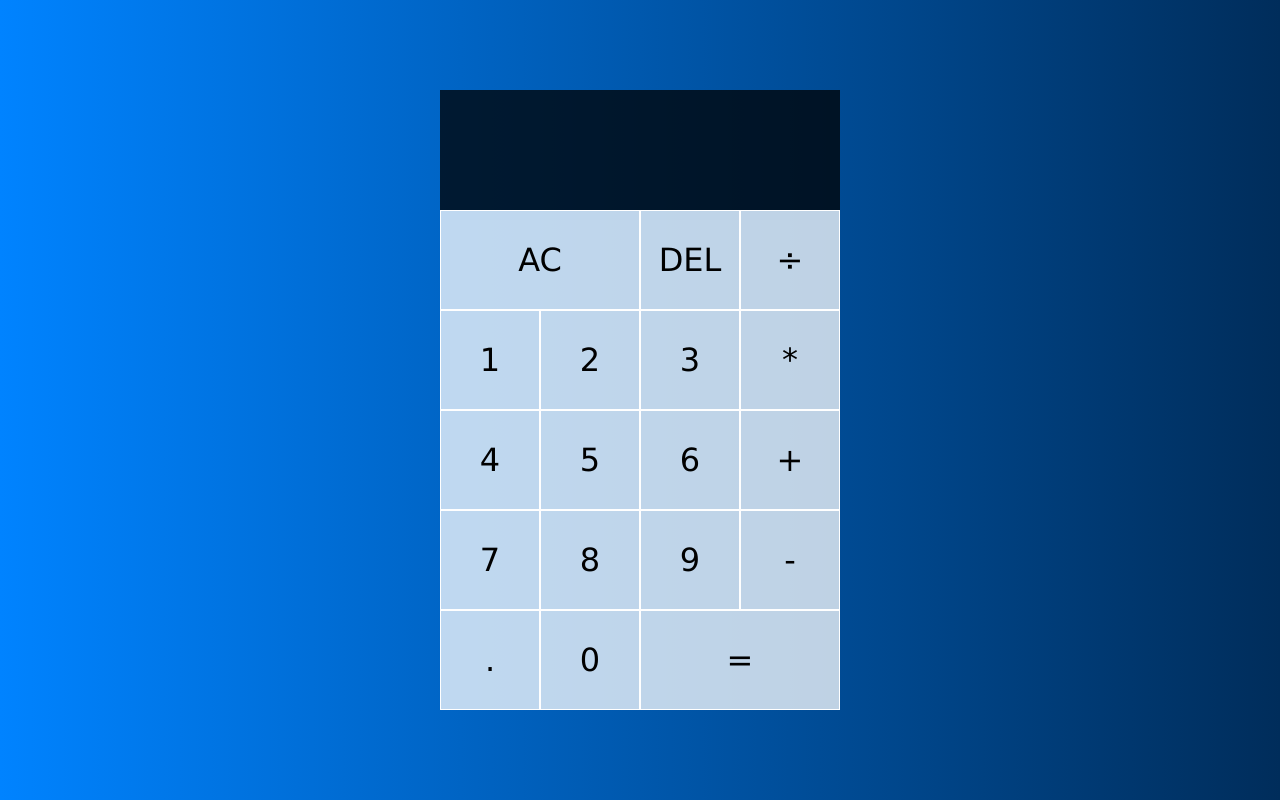
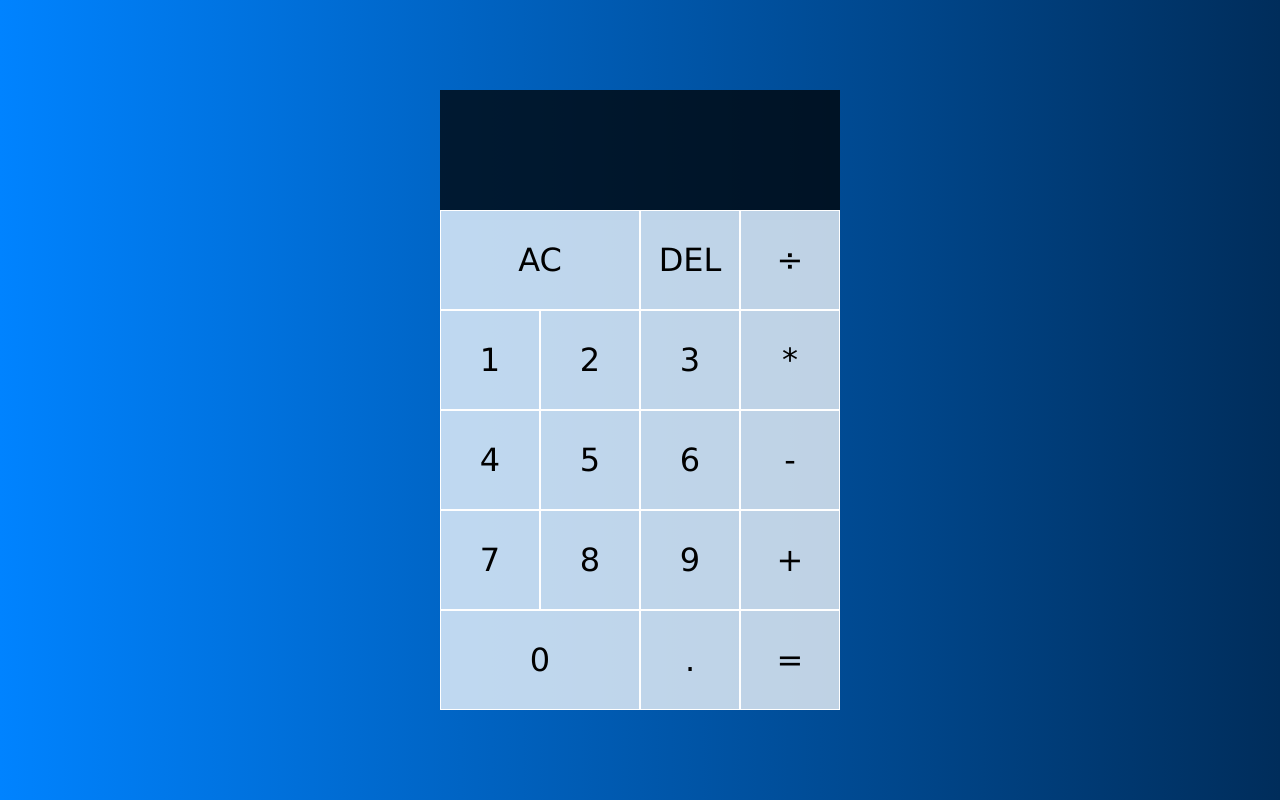
Before and after one commit to jasonisrailov/Calculator, a plain HTML site: page index.html in a window 1280 px wide. Drawn offline with Linux system fonts and the light colour scheme.

Commit message:
Updating description

```diff
--- a/index.html
+++ b/index.html
@@ -16,22 +16,22 @@
         </div>
         <button data-all-clear class="span-two">AC</button>
         <button data-delete>DEL</button>
-        <button data-operation>÷</button>
+        <button data-operation class="operation">÷</button>
         <button data-number>1</button>
         <button data-number>2</button>
         <button data-number>3</button>
-        <button data-operation>*</button>
+        <button data-operation class="operation">*</button>
         <button data-number>4</button>
         <button data-number>5</button>
         <button data-number>6</button>
-        <button data-operation>+</button>
+        <button data-operation class="operation">-</button>
         <button data-number>7</button>
         <button data-number>8</button>
         <button data-number>9</button>
-        <button data-operation>-</button>
+        <button data-operation class="operation">+</button>
+        <button data-number class="span-two">0</button>
         <button data-number>.</button>
-        <button data-number>0</button>
-        <button data-equals class="span-two">=</button>
+        <button data-equals class="operation">=</button>
     </div>
 </body>
 </html>
```
Also changed, not shown: 1 other file.
